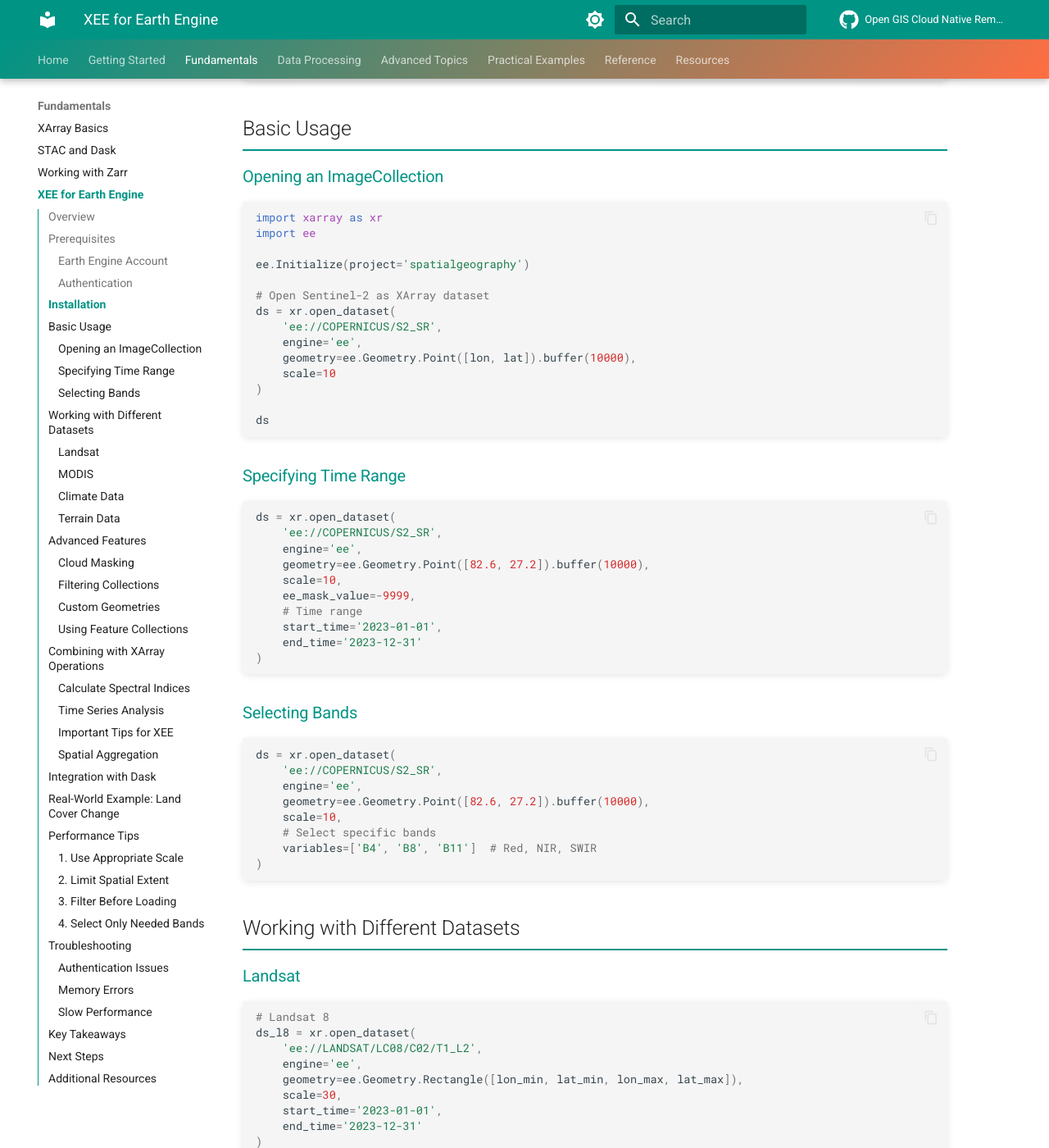
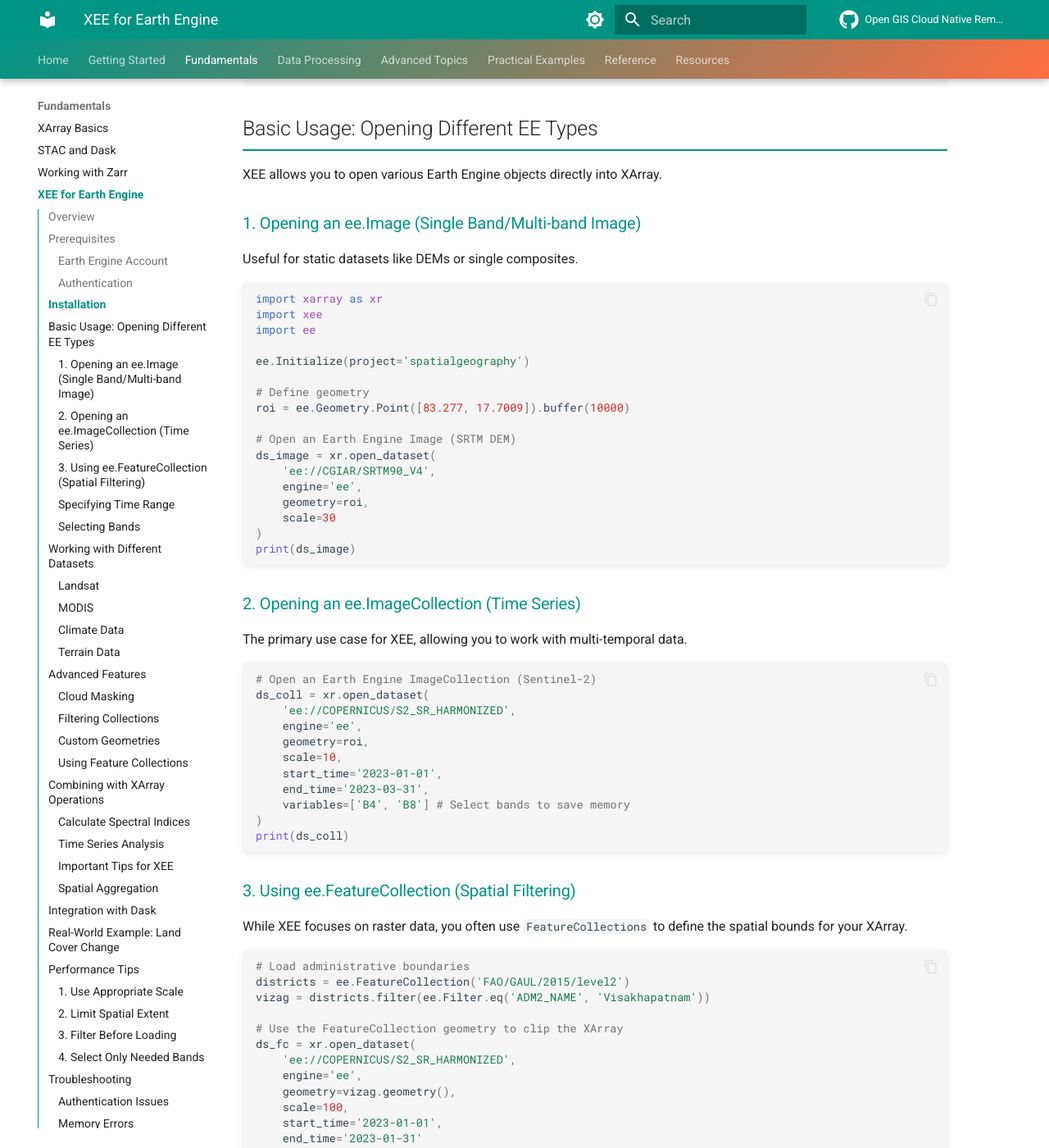
Before and after one commit to pulakeshpradhan/cloudgis, an MkDocs documentation site: the page built from docs/fundamentals/xee.md, in a window 1280 px wide and 1400 px high, scrolled down 1193 px. Shown: the whole window at 82% size. Built offline with MkDocs 1.6.1 and Material for MkDocs 9.7.7, drawn with Linux system fonts in a browser that asks for light colours; comment, search, counter and statistics services are not loaded.

Commit message:
Enhance XEE fundamentals with explicit Image, ImageCollection, and FeatureCollection examples

````diff
--- a/docs/fundamentals/xee.md
+++ b/docs/fundamentals/xee.md
@@ -46,25 +46,71 @@
 !pip install xee earthengine-api
 ```
 
-## Basic Usage
+## Basic Usage: Opening Different EE Types
 
-### Opening an ImageCollection
+XEE allows you to open various Earth Engine objects directly into XArray.
+
+### 1. Opening an ee.Image (Single Band/Multi-band Image)
+
+Useful for static datasets like DEMs or single composites.
 
 ```python
 import xarray as xr
+import xee
 import ee
 
 ee.Initialize(project='spatialgeography')
 
-# Open Sentinel-2 as XArray dataset
-ds = xr.open_dataset(
-    'ee://COPERNICUS/S2_SR',
+# Define geometry
+roi = ee.Geometry.Point([83.277, 17.7009]).buffer(10000)
+
+# Open an Earth Engine Image (SRTM DEM)
+ds_image = xr.open_dataset(
+    'ee://CGIAR/SRTM90_V4',
     engine='ee',
-    geometry=ee.Geometry.Point([lon, lat]).buffer(10000),
-    scale=10
+    geometry=roi,
+    scale=30
 )
+print(ds_image)
+```
 
-ds
+### 2. Opening an ee.ImageCollection (Time Series)
+
+The primary use case for XEE, allowing you to work with multi-temporal data.
+
+```python
+# Open an Earth Engine ImageCollection (Sentinel-2)
+ds_coll = xr.open_dataset(
+    'ee://COPERNICUS/S2_SR_HARMONIZED',
+    engine='ee',
+    geometry=roi,
+    scale=10,
+    start_time='2023-01-01',
+    end_time='2023-03-31',
+    variables=['B4', 'B8'] # Select bands to save memory
+)
+print(ds_coll)
+```
+
+### 3. Using ee.FeatureCollection (Spatial Filtering)
+
+While XEE focuses on raster data, you often use `FeatureCollections` to define the spatial bounds for your XArray.
+
+```python
+# Load administrative boundaries
+districts = ee.FeatureCollection('FAO/GAUL/2015/level2')
+vizag = districts.filter(ee.Filter.eq('ADM2_NAME', 'Visakhapatnam'))
+
+# Use the FeatureCollection geometry to clip the XArray
+ds_fc = xr.open_dataset(
+    'ee://COPERNICUS/S2_SR_HARMONIZED',
+    engine='ee',
+    geometry=vizag.geometry(),
+    scale=100,
+    start_time='2023-01-01',
+    end_time='2023-01-31'
+)
+print(ds_fc)
 ```
 
 ### Specifying Time Range
````
